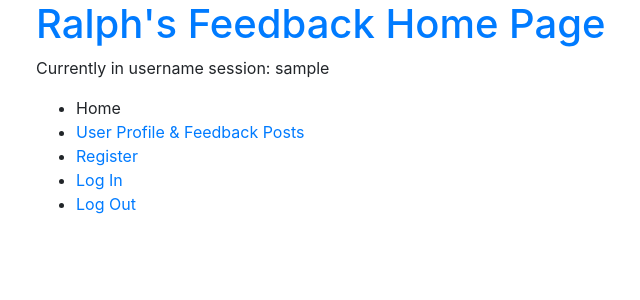
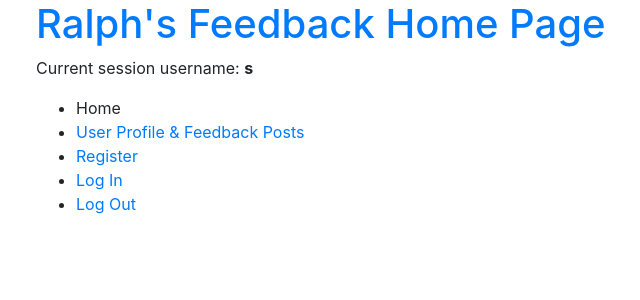
Before and after one commit to RalphsCode/Lesson23-Assignment04, a Flask app: page /home in a window 1280 px wide. Shown: the top 300 px of the page, without its empty margins (49-689 px from the left). Run offline with Flask 3, Linux system fonts and the light colour scheme; the visitor is signed in with stand-in values (Sample User, id 1); some libraries are stand-ins or nearby versions.

Commit message:
Small improvement to the home page.

```diff
--- a/templates/home.html
+++ b/templates/home.html
@@ -6,7 +6,13 @@ Ralph's Feedback Home Page
 
 {% block content %}
 <h1 class="text-primary">Ralph's Feedback Home Page</h1>
-<p>Currently in username session: {{session['username'] }}</p>
+<p>Current session username:
+    {% if session['username'] %}
+    <b>{{session['username'][0] }}</b>
+    {% else %}
+    <b>None</b>
+    {% endif %}
+</p>
 
 <ul>
     <li>Home</li>
```
